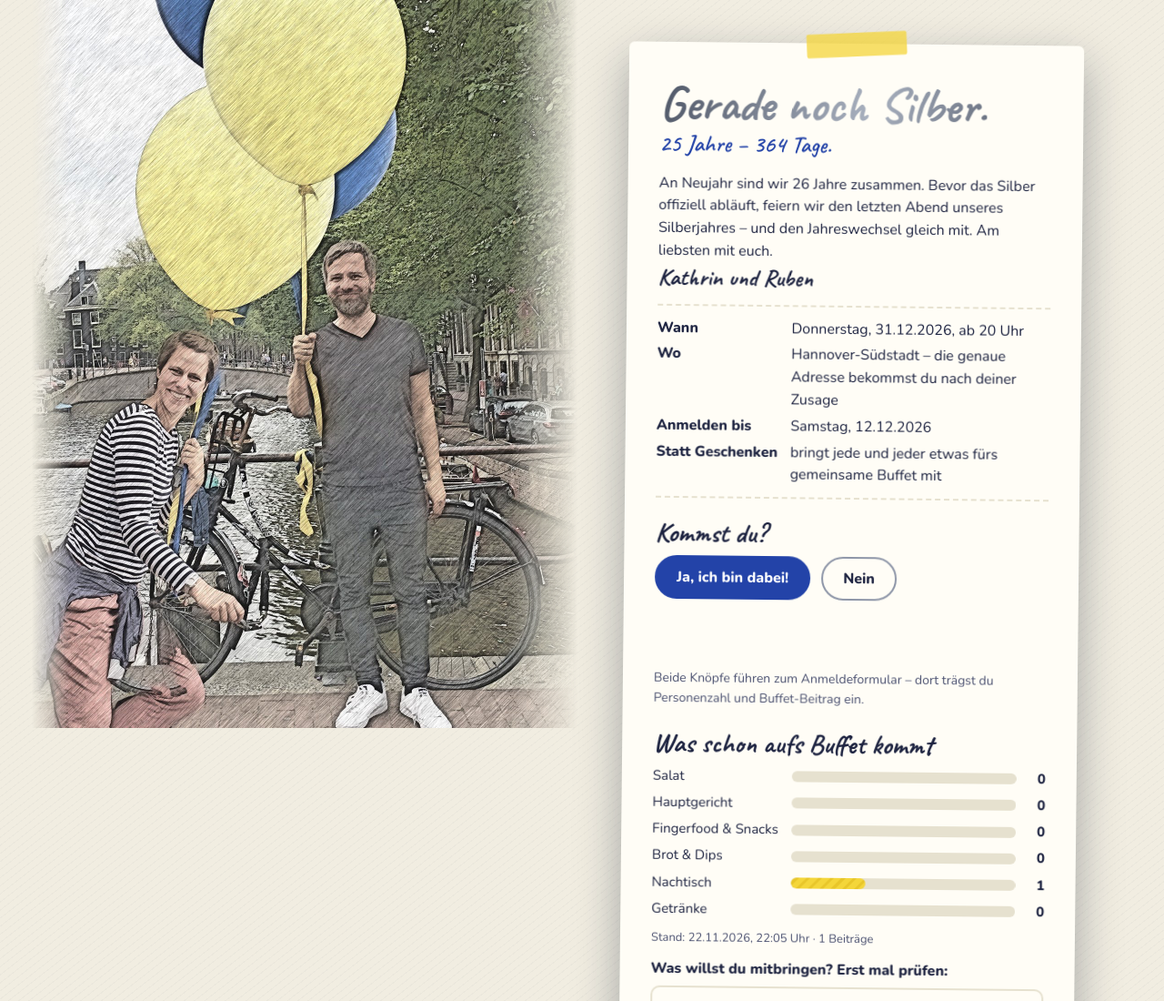
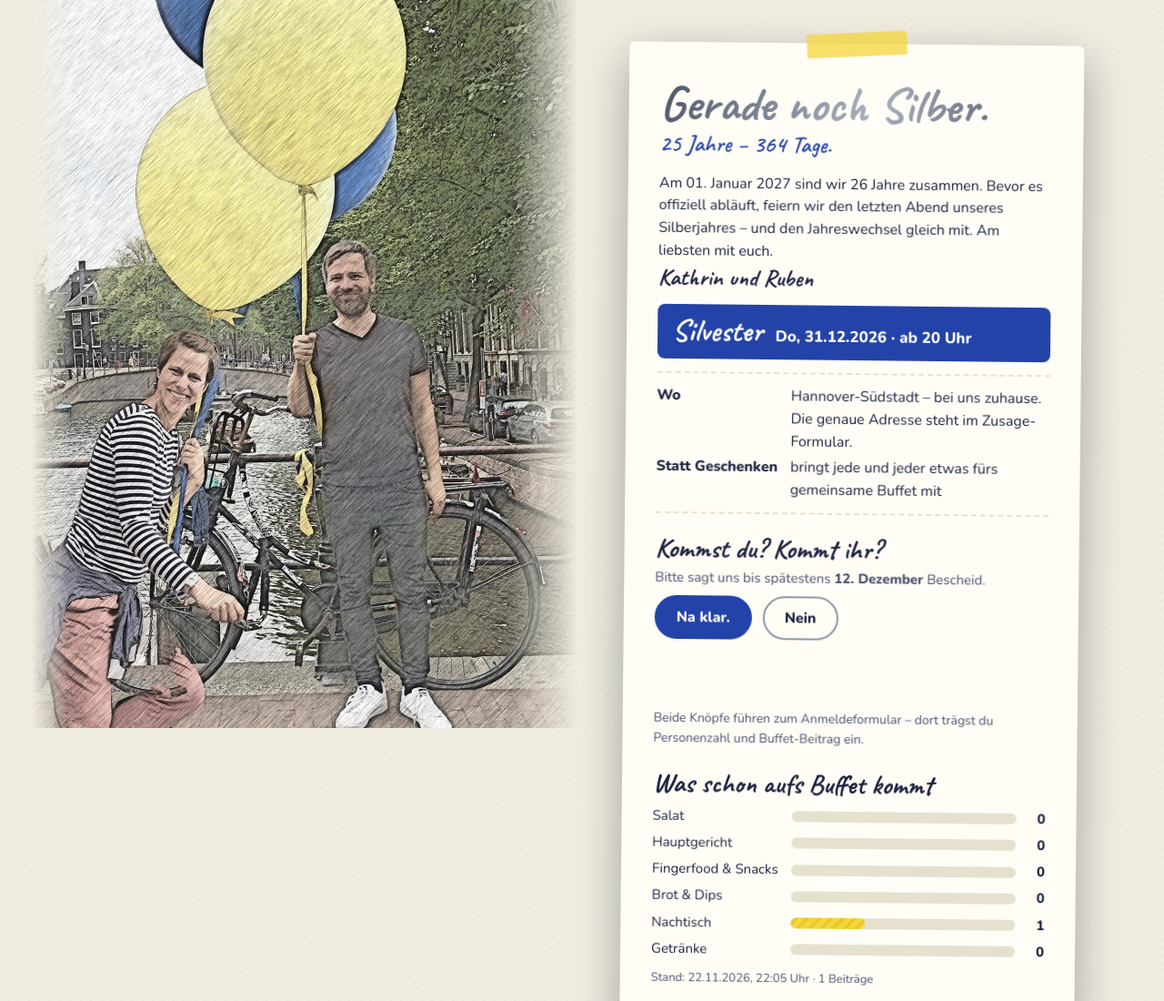
Before and after one commit to silber-kathrin-ruben/silber, a plain HTML site: page index.html in a window 1280 px wide. Shown: the top 1100 px of the page at 91% size. Drawn offline with nearby package versions, Linux system fonts and the light colour scheme.

Commit message:
Add files via upload

```diff
--- a/index.html
+++ b/index.html
@@ -47,6 +47,9 @@ h1{font:700 clamp(40px,6vw,54px)/1.0 Caveat,cursive;margin:6px 0 4px;text-wrap:b
 :root[data-theme=dark] .sub{color:#8fa6ff}
 @media (prefers-color-scheme:dark){:root:not([data-theme=light]) .sub{color:#8fa6ff}}
 .facts{display:grid;grid-template-columns:auto 1fr;gap:4px 14px;margin:0 0 14px;padding:12px 0;border-block:2px dashed var(--line)}
+.when{display:flex;flex-wrap:wrap;align-items:baseline;gap:4px 14px;margin:4px 0 14px;padding:12px 16px;border-radius:8px;background:var(--blue);color:#fff}
+.when .day{font:700 34px/1 Caveat,cursive}.when .date{font-weight:800;font-size:17px;white-space:nowrap}
+.deadline{font-size:15px;color:var(--soft);margin:-4px 0 6px}
 .facts dt{font-weight:800}.facts dd{margin:0}
 p{margin:0 0 12px}.small{font-size:14px;color:var(--soft)}
 h2{font:700 30px/1.1 Caveat,cursive;margin:22px 0 8px}
@@ -83,17 +86,17 @@ input{width:100%;min-height:48px;padding:10px 14px;border-radius:10px;border:2px
 <article class="card">
   <h1><span class="silver">Gerade noch Silber.</span></h1>
   <p class="sub">25 Jahre – 364 Tage.</p>
-  <p>An Neujahr sind wir 26 Jahre zusammen. Bevor das Silber offiziell abläuft, feiern wir den letzten Abend unseres Silberjahres – und den Jahreswechsel gleich mit. Am liebsten mit euch.<br><span class="sign">Kathrin und Ruben</span></p>
+  <p>Am 01. Januar 2027 sind wir 26 Jahre zusammen. Bevor es offiziell abläuft, feiern wir den letzten Abend unseres Silberjahres – und den Jahreswechsel gleich mit. Am liebsten mit euch.<br><span class="sign">Kathrin und Ruben</span></p>
+  <div class="when"><span class="day">Silvester</span><span class="date">Do, 31.12.2026 · ab 20 Uhr</span></div>
   <dl class="facts">
-    <dt>Wann</dt><dd>Donnerstag, 31.12.2026, ab 20 Uhr</dd>
-    <dt>Wo</dt><dd>Hannover-Südstadt – die genaue Adresse bekommst du nach deiner Zusage</dd>
-    <dt>Anmelden bis</dt><dd>Samstag, 12.12.2026</dd>
+    <dt>Wo</dt><dd>Hannover-Südstadt – bei uns zuhause. Die genaue Adresse steht im Zusage-Formular.</dd>
     <dt>Statt Geschenken</dt><dd>bringt jede und jeder etwas fürs gemeinsame Buffet mit</dd>
   </dl>
 
-  <h2>Kommst du?</h2>
+  <h2>Kommst du? Kommt ihr?</h2>
+  <p class="deadline">Bitte sagt uns bis spätestens <b>12. Dezember</b> Bescheid.</p>
   <div class="btns" id="btns">
-    <a class="btn yes" id="yes" href="https://tally.so/r/o92dZV">Ja, ich bin dabei!</a>
+    <a class="btn yes" id="yes" href="https://tally.so/r/o92dZV">Na klar.</a>
     <a class="btn no" id="no" href="https://tally.so/r/o92dZV">Nein</a>
   </div>
   <p class="small">Beide Knöpfe führen zum Anmeldeformular – dort trägst du Personenzahl und Buffet-Beitrag ein.</p>
```
